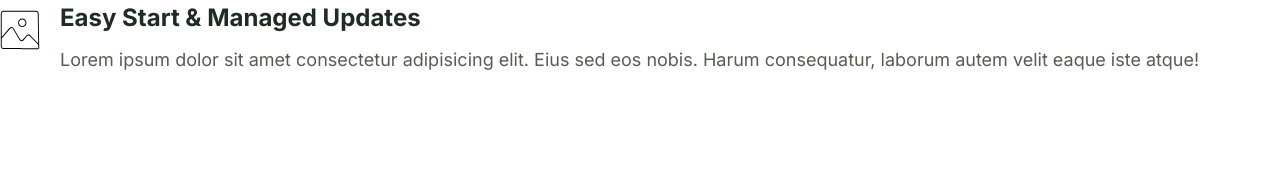
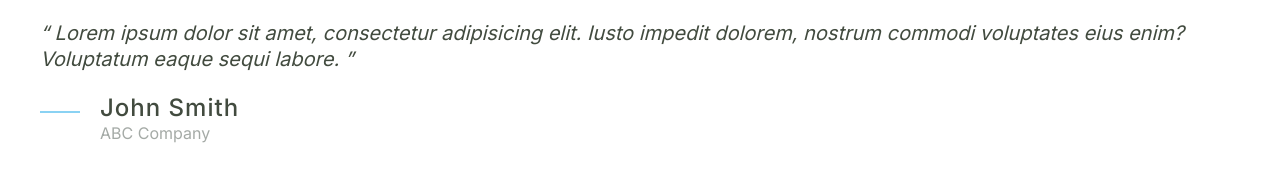
Before and after one commit to vsniranjan/appify, a plain HTML site: page index.html in a window 1280 px wide. Drawn offline with Linux system fonts and the light colour scheme.

Commit message:
Added quote component

```diff
--- a/css/styles.css
+++ b/css/styles.css
@@ -4,6 +4,7 @@
     --color-accent: #a66e3e;
     --color-headings: #1e2c22;
     --color-body: #535f4f;
+    --color-body-darker: #424b3f;
     --color-border: #ccc;
     --border-radius: 30px
 
@@ -382,3 +383,55 @@ a {
 .media__image {
     margin-top: 1rem;
 }
+
+/* Quotes */
+
+.quote {
+    font-size: 3rem;
+    font-style: italic;
+    color:var(--color-body-darker);
+    line-height: 1.3;
+}
+
+.quote__text::before {
+    content: open-quote;
+}
+
+.quote__text::after {
+    content: close-quote;
+}
+
+.quote__author {
+    font-style: normal;
+    letter-spacing: 1px;
+    font-size: 3rem;
+    font-weight:500;
+    color: var(--color-body-darker);
+    margin-bottom: 0;
+}
+
+.quote__organization {
+    font-style: normal;
+    font-size: 1.6rem;
+    color: var(--color-headings);
+    opacity: .4;
+}
+
+.quote__line {
+    position: relative;
+    bottom: 10px;
+}
+
+@media screen and (min-width: 1024px) {
+    .quote {
+        font-size: 2rem;
+    }
+
+    .quote__author {
+        font-size: 2.4rem;
+    }
+
+    .quote__organization {
+        font-size: 1.6rem;
+    }
+}
--- a/index.html
+++ b/index.html
@@ -6,26 +6,32 @@
     <title>Appify</title>
     <link rel="preconnect" href="https://fonts.gstatic.com" />
     <link
-      href="https://fonts.googleapis.com/css2?family=Inter:wght@400;600;700&display=swap"
+      href="https://fonts.googleapis.com/css2?family=Inter:wght@200;400;500;600;700&display=swap"
       rel="stylesheet"
     />
     <link rel="stylesheet" href="css/normalize.css" />
     <link rel="stylesheet" href="css/styles.css" />
   </head>
   <body>
+    <blockquote class="quote">
+      <p class="quote__text">
+        Lorem ipsum dolor sit amet, consectetur adipisicing elit. Iusto impedit
+        dolorem, nostrum commodi voluptates eius enim? Voluptatum eaque sequi
+        labore.
+      </p>
+      <footer>
         <div class="media">
           <div class="media__image">
-        <svg class="icon icon--primary">
-          <use xlink:href="images/sprite.svg#snap"></use>
+            <svg class="icon icon--primary quote__line">
+              <use xlink:href="images/sprite.svg#line"></use>
             </svg>
           </div>
           <div class="media__body">
-        <h3 class="media__title">Easy Start & Managed Updates</h3>
-        <p>
-          Lorem ipsum dolor sit amet consectetur adipisicing elit. Eius sed eos
-          nobis. Harum consequatur, laborum autem velit eaque iste atque!
-        </p>
+            <h3 class="media__title quote__author">John Smith</h3>
+            <p class="quote__organization">ABC Company</p>
           </div>
         </div>
+      </footer>
+    </blockquote>
   </body>
 </html>
```
Also changed, not shown: components/quote.html (added, +20 -0 lines). Lines whose indentation alone changed are shown as unchanged.
